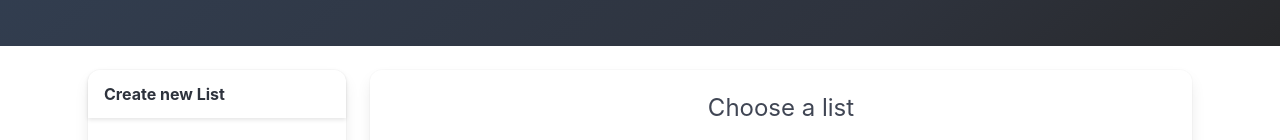
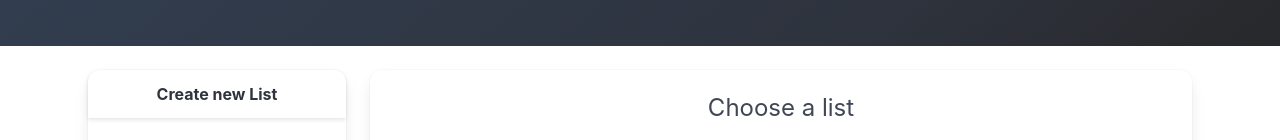
Before and after one commit to ITmTm/todo-list-app, a React (Create React App) app: page / in a window 1280 px wide. Shown: the part 123-263 px from the top of the page. Built offline with nearby package versions, Linux system fonts and the light colour scheme.

Commit message:
Adding is-justify-content-center

```diff
--- a/src/components/CreateNewList.tsx
+++ b/src/components/CreateNewList.tsx
@@ -28,13 +28,15 @@ const CreateNewList: FC = () => {
 
 				// @ts-ignore
 				dispatch(addList(newList));
+				// @ts-ignore
+				dispatch(setNotification(`New list("${newList.name}") created!`));
 				setListName('');
 		}
 
 		return (
 				<div className="card mb-5">
 						<div className="card-header">
-								<p className="card-header-title">Create new List</p>
+								<p className="card-header-title is-justify-content-center">Create new List</p>
 						</div>
 
 						<div className="card-content">
```
